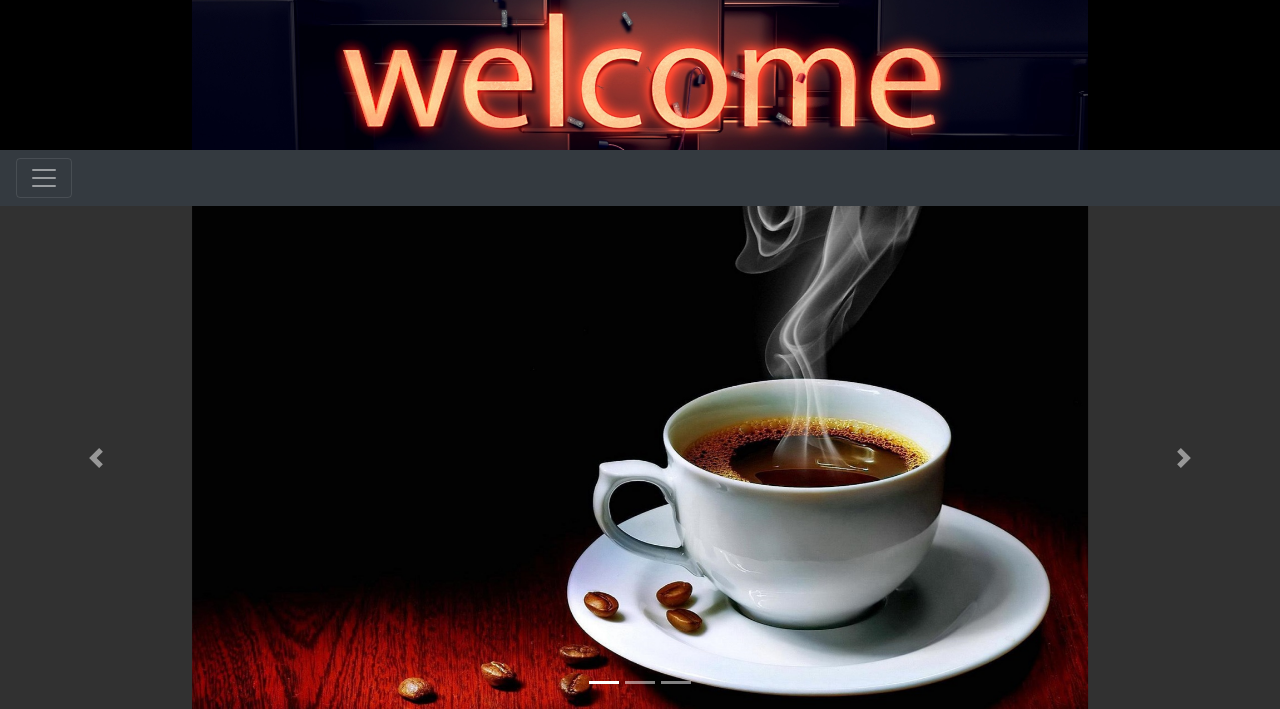
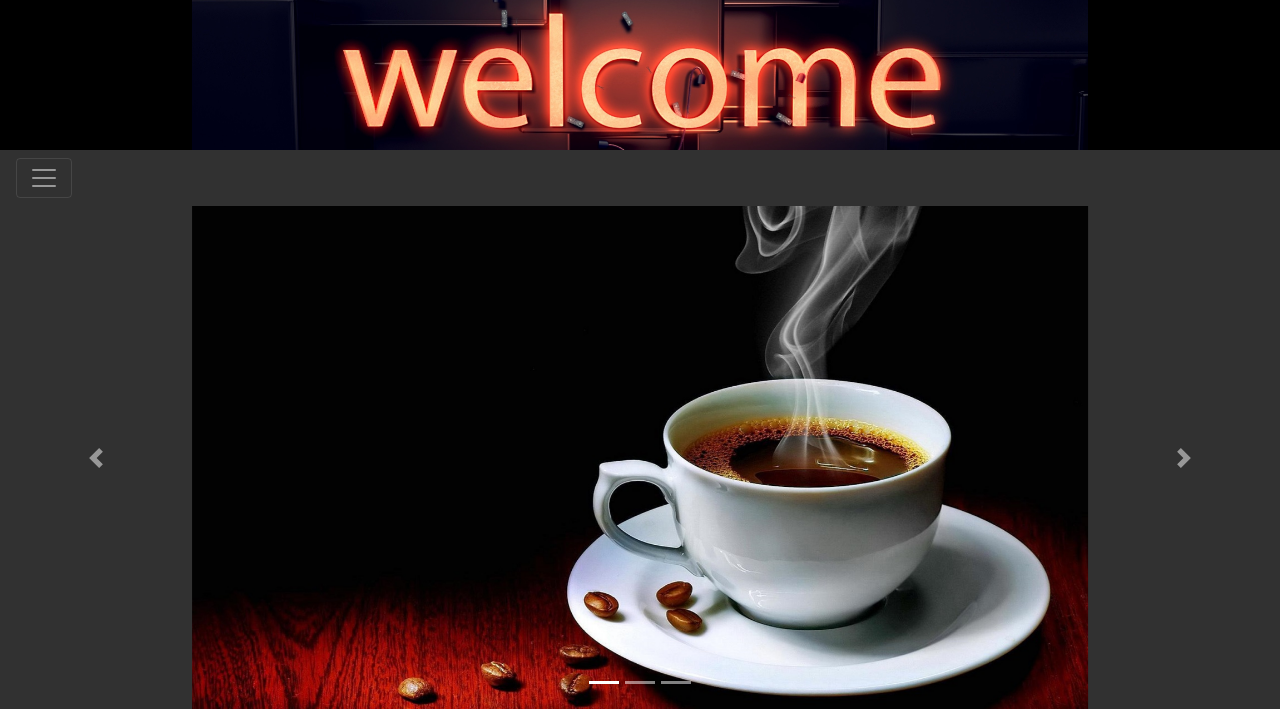
Before and after one commit to MehdiAria/Maktab64-cafe, a Flask app: page / in a window 1280 px wide. Shown: the top 709 px of the page. Run offline with Flask 2, Linux system fonts and the light colour scheme.

Commit message:
add: navbar fix

```diff
--- a/templates/base_layout/_nav.html
+++ b/templates/base_layout/_nav.html
@@ -1,4 +1,4 @@
-<div class="onav">
+<div class="onav" style="position: sticky;top: 0;z-index: 10;">
     <div class="collapse" id="navbarToggleExternalContent">
         <div class="bg-dark p-4" style="display: flex!important;flex-direction: row!important;justify-content: space-around!important;">
             <a href="{{ url_for('home') }}"><h5 class="text-white">Home</h5></a>
@@ -6,7 +6,7 @@
             <a href="{{ url_for('menu') }}"><h5 class="text-white">Menu</h5></a>
         </div>
     </div>
-    <nav class="navbar navbar-dark bg-dark">
+    <nav class="navbar navbar-dark bg-dark" style="background-color: rgb(49,49,49)!important">
         <button class="navbar-toggler" type="button" data-toggle="collapse" data-target="#navbarToggleExternalContent"
                 aria-controls="navbarToggleExternalContent" aria-expanded="false" aria-label="Toggle navigation">
             <span class="navbar-toggler-icon"></span>
```
